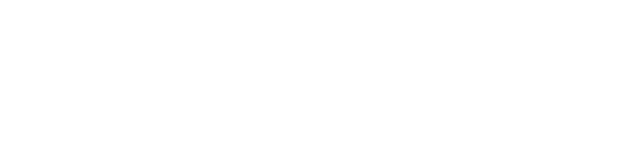
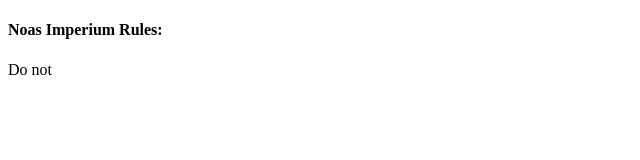
Before and after one commit to NoaW1/clash, a plain HTML site: page index.html in a window 1280 px wide. Shown: the whole page, without its empty margins (0-640 px from the left). Drawn offline with Linux system fonts and the light colour scheme.

Commit message:
Update index.html

```diff
--- a/index.html
+++ b/index.html
@@ -3,5 +3,7 @@
 <html>
 <body>
 <title>Clash of Clans</title>
+<h4>Noas Imperium Rules:</h4>
+Do not
 </body>
 </html>
```
